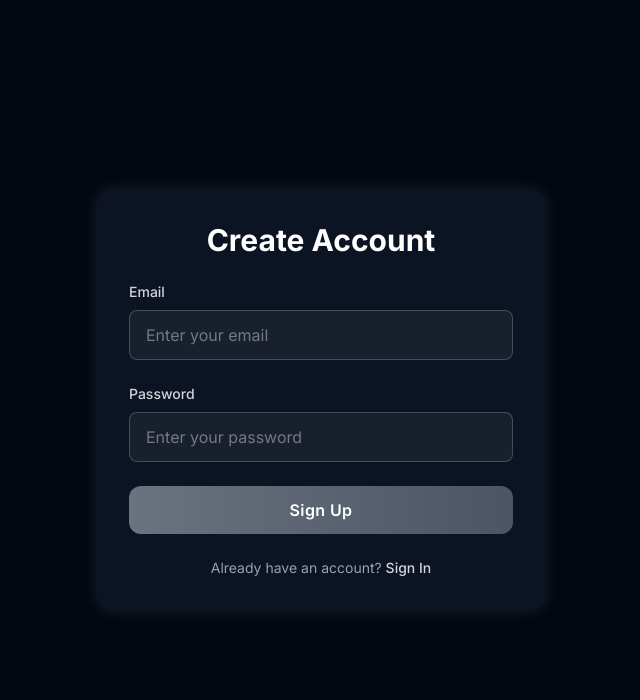
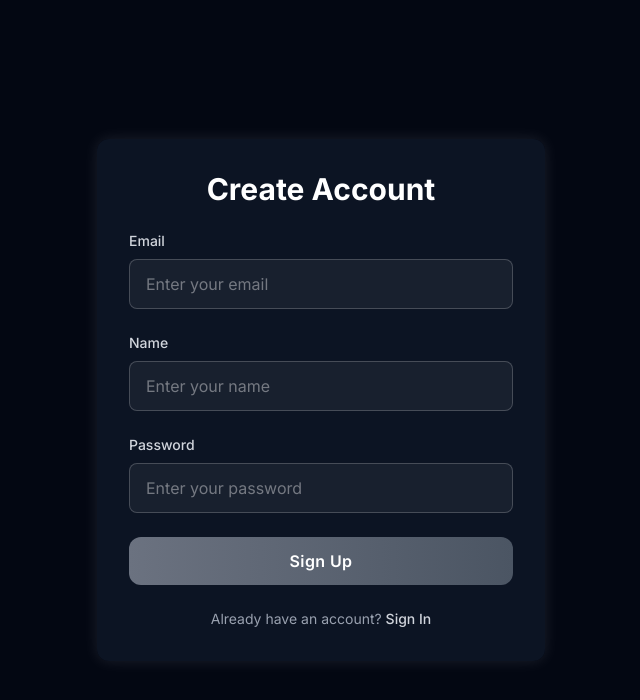
Before and after one commit to abhilov23/SketchFlow, a Next.js app in the folder apps/sketchflow-frontend/: page /signup in a window 1280 px wide. Shown: the top 700 px of the page, without its empty margins (319-959 px from the left). Built offline with nearby package versions, Linux system fonts and the light colour scheme.

Commit message:
sign up page setup

```diff
--- /dev/null
+++ b/apps/sketchflow-frontend/app/dashboard/page.tsx
@@ -0,0 +1,8 @@
+
+export default function namePage() {
+    return (
+        <div>
+            <h1>Dashboard</h1>
+        </div>
+    );
+}
--- a/apps/sketchflow-frontend/components/AuthPage.tsx
+++ b/apps/sketchflow-frontend/components/AuthPage.tsx
@@ -2,25 +2,18 @@
 
 import { useState } from "react";
 import Link from "next/link";
+import { useRouter } from "next/navigation";
 
-// Custom CSS for glow, animations, and button styles
+// Custom CSS (unchanged)
 const customStyles = `
-  .shadow-glow {
-    box-shadow: 0 0 15px rgba(255, 255, 255, 0.1);
-  }
-  .hover-glow:hover {
-    box-shadow: 0 0 20px rgba(255, 255, 255, 0.2);
-  }
-  .animate-float-subtle {
-    animation: floatSubtle 6s ease-in-out infinite;
-  }
+  .shadow-glow { box-shadow: 0 0 15px rgba(255, 255, 255, 0.1); }
+  .hover-glow:hover { box-shadow: 0 0 20px rgba(255, 255, 255, 0.2); }
+  .animate-float-subtle { animation: floatSubtle 6s ease-in-out infinite; }
   @keyframes floatSubtle {
     0%, 100% { transform: translateY(0); }
     50% { transform: translateY(-10px); }
   }
-  .animate-pulse-glow {
-    animation: pulseGlow 3s ease-in-out infinite;
-  }
+  .animate-pulse-glow { animation: pulseGlow 3s ease-in-out infinite; }
   @keyframes pulseGlow {
     0%, 100% { box-shadow: 0 0 10px rgba(255, 255, 255, 0.1); }
     50% { box-shadow: 0 0 20px rgba(255, 255, 255, 0.2); }
@@ -39,13 +32,8 @@ const customStyles = `
     transform: scale(1.05);
     box-shadow: 0 0 20px rgba(255, 255, 255, 0.2);
   }
-  .btn-primary:focus {
-    outline: none;
-    box-shadow: 0 0 0 3px rgba(255, 255, 255, 0.3);
-  }
-  .btn-primary:active {
-    transform: scale(0.95);
-  }
+  .btn-primary:focus { outline: none; box-shadow: 0 0 0 3px rgba(255, 255, 255, 0.3); }
+  .btn-primary:active { transform: scale(0.95); }
   .input-field {
     background: rgba(255, 255, 255, 0.05);
     color: white;
@@ -59,21 +47,62 @@ const customStyles = `
     border-color: rgba(255, 255, 255, 0.5);
     box-shadow: 0 0 10px rgba(255, 255, 255, 0.2);
   }
-  .input-field::placeholder {
-    color: rgba(255, 255, 255, 0.4);
-  }
+  .input-field::placeholder { color: rgba(255, 255, 255, 0.4); }
 `;
 
 export function AuthPage({ isSignIn }: { isSignIn: boolean }) {
-  const [email, setEmail] = useState("");
+  const router = useRouter();
+  const [username, setUsername] = useState("");
   const [password, setPassword] = useState("");
+  const [name, setName] = useState(""); // New state for name
+  const [message, setMessage] = useState("");
+  const [isLoading, setIsLoading] = useState(false);
+
+  const handleSubmit = async (e: React.FormEvent) => {
+    e.preventDefault();
+    setIsLoading(true);
+    setMessage("");
+
+    const endpoint = isSignIn ? "/signin" : "/signup"; // Added /api prefix to match backend
+    const url = `http://localhost:3005${endpoint}`; // Your backend URL
+
+    try {
+      const body = isSignIn
+        ? { username, password }
+        : { username, password, name }; // Include name only for signup
+
+      const response = await fetch(url, {
+        method: "POST",
+        headers: { "Content-Type": "application/json" },
+        body: JSON.stringify(body),
+      });
+
+      const data = await response.json();
+
+      if (!response.ok) {
+        throw new Error(data.message || "Something went wrong");
+      }
+
+      if (isSignIn) {
+        localStorage.setItem("token", data.token);
+        setMessage("Signed in successfully!");
+        router.push("/dashboard");
+      } else {
+        setMessage("Account created! Please sign in.");
+        setUsername("");
+        setPassword("");
+        setName("");
+      }
+    } catch (error: any) {
+      setMessage(error.message || "An error occurred");
+    } finally {
+      setIsLoading(false);
+    }
+  };
 
   return (
     <div className="w-screen h-screen flex justify-center items-center bg-gray-950 text-white">
-      {/* Add custom styles */}
       <style>{customStyles}</style>
-
-      {/* Decorative background elements */}
       <div className="fixed inset-0 -z-10 overflow-hidden">
         <div className="absolute top-0 left-0 w-96 h-96 bg-gray-500/20 rounded-full blur-3xl -translate-x-1/2 -translate-y-1/2 animate-float-subtle opacity-30"></div>
         <div className="absolute bottom-0 right-0 w-80 h-80 bg-gray-400/20 rounded-full blur-3xl translate-x-1/2 animate-float-subtle opacity-30" style={{ animationDelay: "1s" }}></div>
@@ -81,29 +110,43 @@ export function AuthPage({ isSignIn }: { isSignIn: boolean }) {
       </div>
 
       <div className="p-8 bg-gray-900/80 backdrop-blur-sm rounded-xl w-full max-w-md transform transition-all shadow-glow hover-glow">
-        {/* Title */}
         <h2 className="text-3xl font-bold text-white text-center mb-6">
           {isSignIn ? "Welcome Back" : "Create Account"}
         </h2>
 
-        {/* Form */}
-        <form className="space-y-6">
-          {/* Email Input */}
+        <form onSubmit={handleSubmit} className="space-y-6">
           <div>
-            <label htmlFor="email" className="block text-sm font-medium text-gray-300 mb-2">
+            <label htmlFor="username" className="block text-sm font-medium text-gray-300 mb-2">
               Email
             </label>
             <input
-              id="email"
+              id="username"
               type="email"
               placeholder="Enter your email"
-              value={email}
-              onChange={(e) => setEmail(e.target.value)}
+              value={username}
+              onChange={(e) => setUsername(e.target.value)}
               className="w-full input-field"
+              required
             />
           </div>
 
-          {/* Password Input */}
+          {!isSignIn && ( // Show name field only for signup
+            <div>
+              <label htmlFor="name" className="block text-sm font-medium text-gray-300 mb-2">
+                Name
+              </label>
+              <input
+                id="name"
+                type="text"
+                placeholder="Enter your name"
+                value={name}
+                onChange={(e) => setName(e.target.value)}
+                className="w-full input-field"
+                required
+              />
+            </div>
+          )}
+
           <div>
             <label htmlFor="password" className="block text-sm font-medium text-gray-300 mb-2">
               Password
@@ -115,23 +158,25 @@ export function AuthPage({ isSignIn }: { isSignIn: boolean }) {
               value={password}
               onChange={(e) => setPassword(e.target.value)}
               className="w-full input-field"
+              required
             />
           </div>
 
-          {/* Submit Button */}
           <button
             type="submit"
-            onClick={(e) => {
-              e.preventDefault();
-              console.log({ email, password, isSignIn });
-            }}
-            className="w-full btn-primary"
+            disabled={isLoading}
+            className={`w-full btn-primary ${isLoading ? "opacity-50 cursor-not-allowed" : ""}`}
           >
-            {isSignIn ? "Sign In" : "Sign Up"}
+            {isLoading ? "Loading..." : isSignIn ? "Sign In" : "Sign Up"}
           </button>
         </form>
 
-        {/* Footer Link */}
+        {message && (
+          <p className={`mt-4 text-center text-sm ${message.includes("success") ? "text-green-400" : "text-red-400"}`}>
+            {message}
+          </p>
+        )}
+
         <p className="mt-6 text-center text-sm text-gray-400">
           {isSignIn ? "Need an account?" : "Already have an account?"}{" "}
           <Link
```
